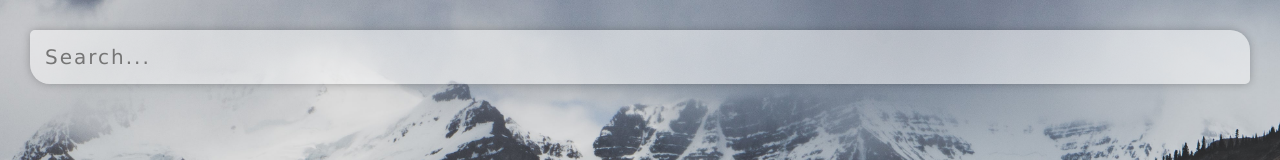
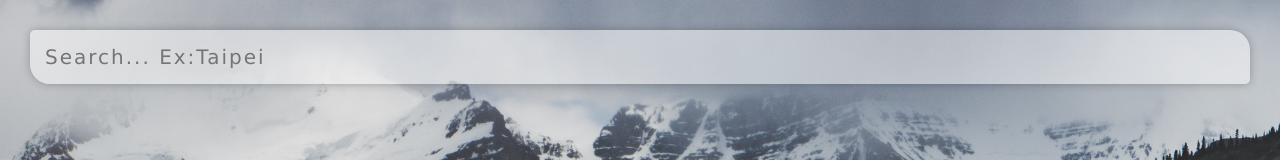
Before and after one commit to Tony-Kung/WeatherForecast, a plain HTML site: page index.html in a window 1280 px wide. Shown: the top 160 px of the page. Drawn offline with nearby package versions, Linux system fonts and the light colour scheme.

Commit message:
Update index.html

```diff
--- a/index.html
+++ b/index.html
@@ -20,7 +20,7 @@
 <div id="app">
     <main>
         <div class="search-box">
-            <input type="text" name="" id="" class="search-bar" placeholder="search..."
+            <input type="text" name="" id="" class="search-bar" placeholder="search... ex:Taipei"
             v-model="query"
             v-on:keypress="fetchWeather"
 
```
